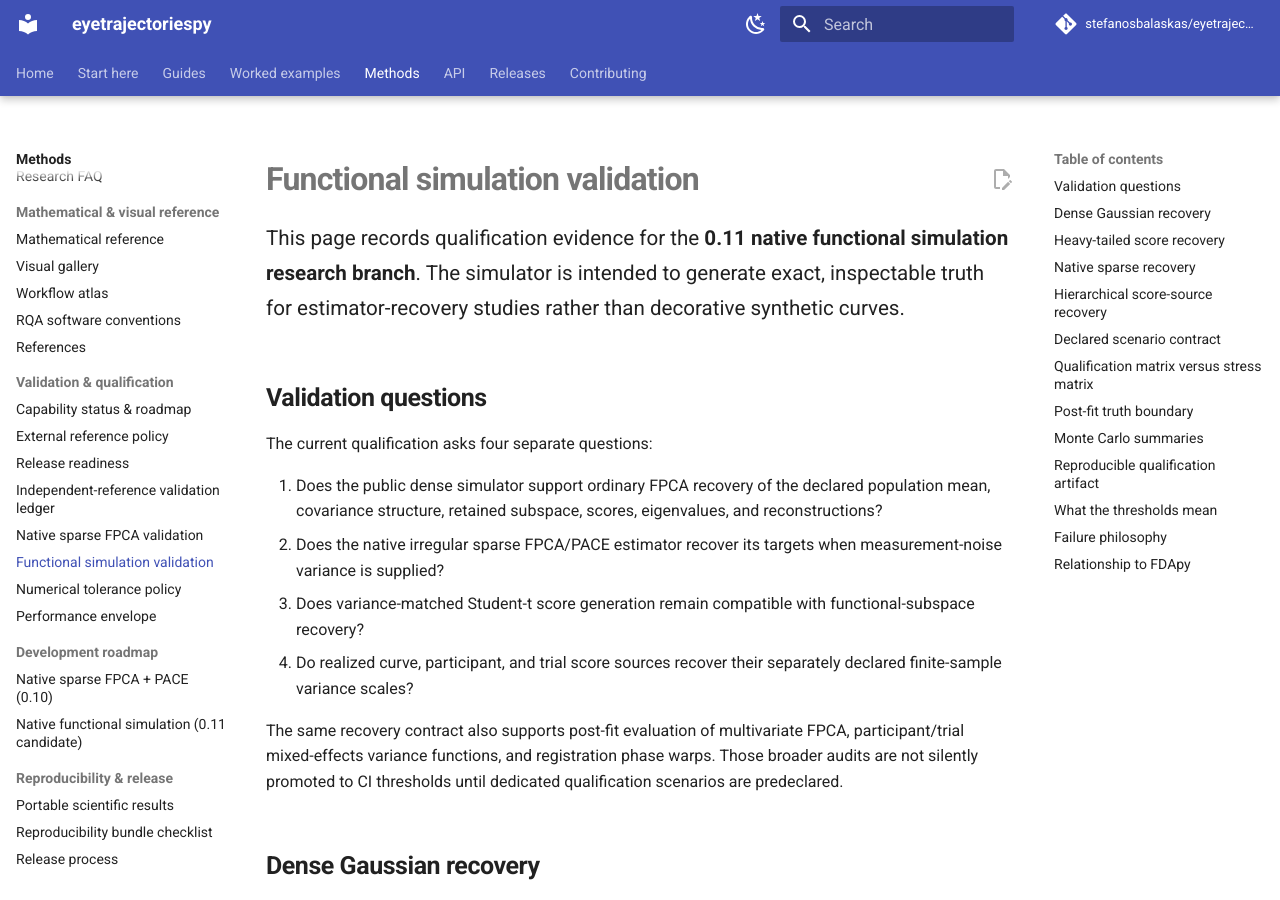
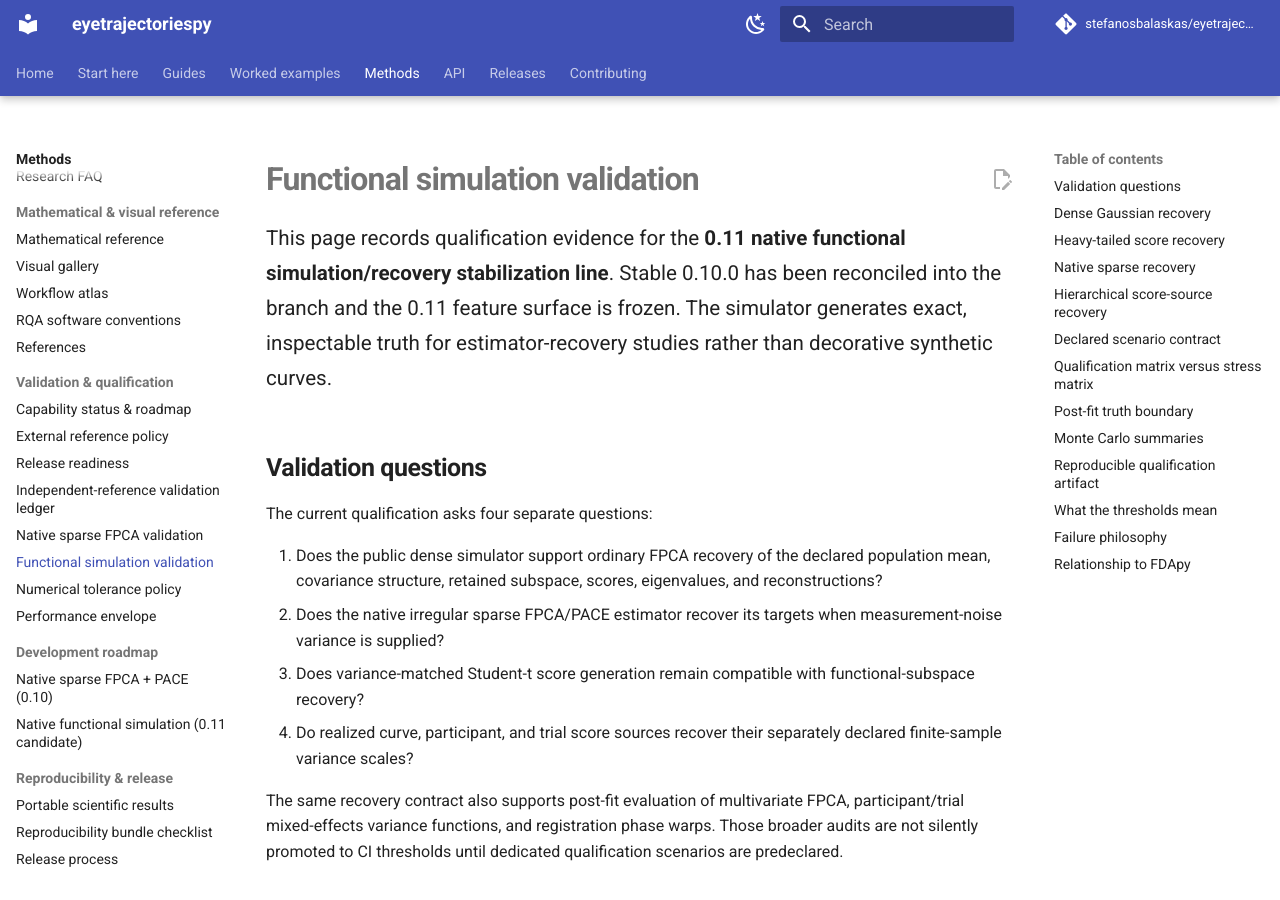
Before and after one commit to stefanosbalaskas/eyetrajectoriespy, an MkDocs documentation site: the page built from docs/validation/functional-simulation-validation.md, in a window 1280 px wide and 900 px high. Built offline with MkDocs 1.6.1 and Material for MkDocs 9.7.7, drawn with Linux system fonts in a browser that asks for light colours; comment, search, counter and statistics services are not loaded; some of the changed text lies outside the part shown.

Commit message:
Reframe functional simulation validation for frozen 0.11 line

```diff
--- a/docs/validation/functional-simulation-validation.md
+++ b/docs/validation/functional-simulation-validation.md
@@ -4,10 +4,7 @@ title: Functional simulation validation
 
 # Functional simulation validation
 
-This page records qualification evidence for the **0.11 native functional
-simulation research branch**. The simulator is intended to generate exact,
-inspectable truth for estimator-recovery studies rather than decorative
-synthetic curves.
+This page records qualification evidence for the **0.11 native functional simulation/recovery stabilization line**. Stable 0.10.0 has been reconciled into the branch and the 0.11 feature surface is frozen. The simulator generates exact, inspectable truth for estimator-recovery studies rather than decorative synthetic curves.
 
 ## Validation questions
 
@@ -145,6 +142,8 @@ Stress scenarios do **not** acquire automatic pass/fail thresholds merely
 because they are difficult. A poor result remains evidence about a declared
 regime and is retained in benchmark tables.
 
+The declared stress catalog is part of 0.11 stabilization, but future signal-dependent or informative observation/missingness mechanisms are **not** added to the 0.11 feature surface. Those belong to a post-0.11 validation extension after the current recovery laboratory is released.
+
 The public scenario catalog is available through
 `functional_recovery_scenario_catalog_frame()`.
 
```
